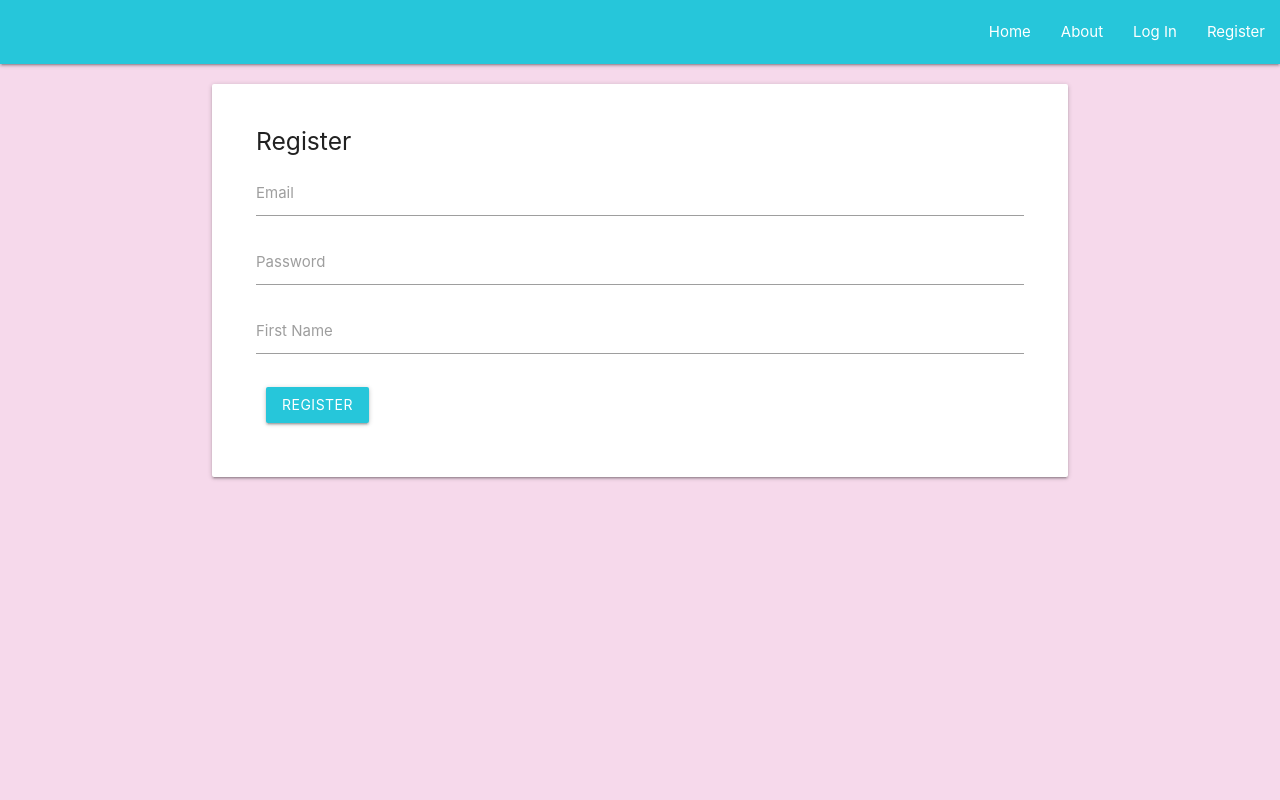
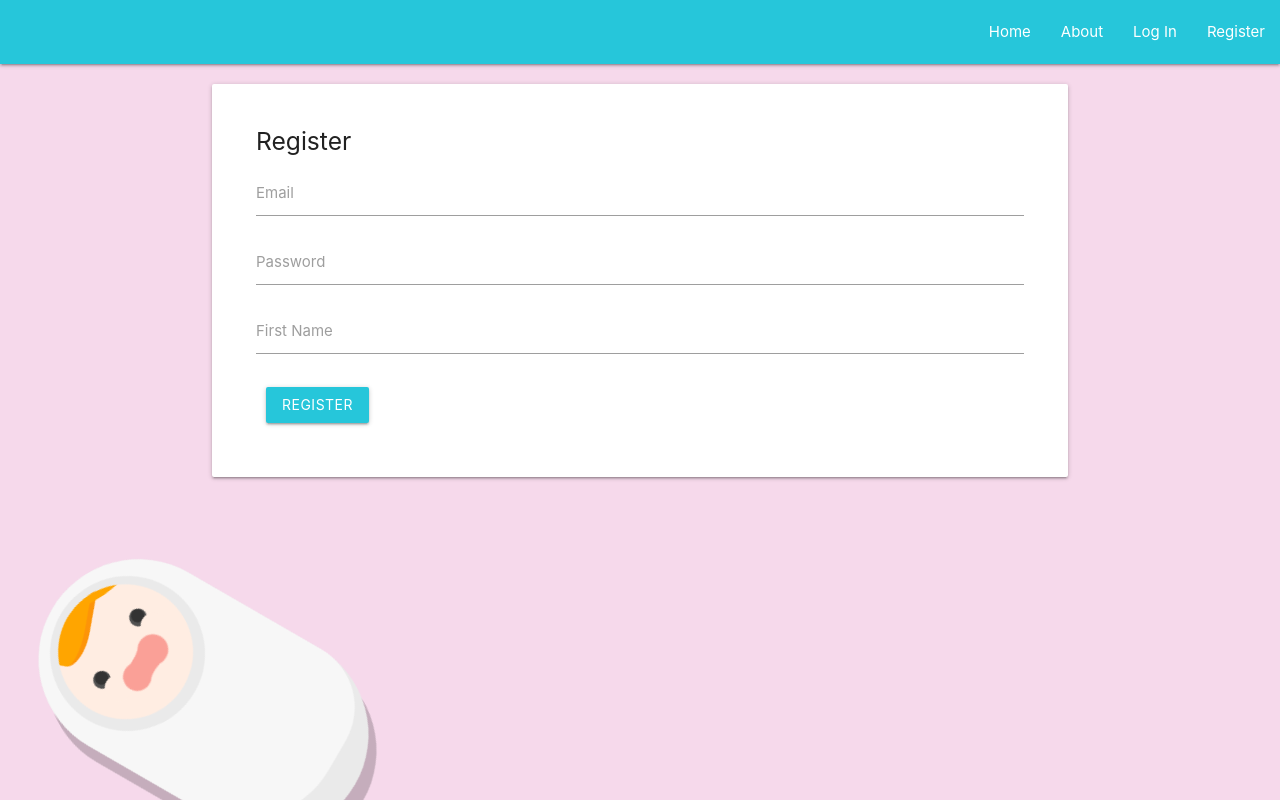
Before and after one commit to peikovakate/baby-handy-client, a React (Create React App) app: page /signup in a window 1280 px wide. Built offline with nearby package versions, Linux system fonts and the light colour scheme.

Commit message:
added baby animation

```diff
--- a/src/App.js
+++ b/src/App.js
@@ -9,6 +9,7 @@ import Home from './_components/Home'
 import About from './_components/About'
 import { AddChild } from './_components/AddChild'
 import { ChildList }  from './_components/ChildList'
+import Baby from './_components/Baby';
 
 
 class App extends Component {
@@ -34,7 +35,9 @@ class App extends Component {
             { alert.message &&
               <div className='card-panel'>{alert.message}</div>
             }
+
             <main>
+            <Baby/>
               <Switch>
                 <Route exact path='/' component={Home}/>
                 <Route path='/about' component={About}/>
@@ -44,6 +47,7 @@ class App extends Component {
                 <PrivateRoute path='/childlist' component={ChildList}/>
               </Switch>
             </main>
+
         </div>
         </div>
       </Router>
--- /dev/null
+++ b/src/_components/Baby.js
@@ -0,0 +1,48 @@
+import React from "react"
+
+const Baby = props => (
+    <div className="baby-container">
+    <div id="background"></div>
+<div class="baby-container">
+  <div id="baby-shadow"></div>
+  <div id="baby-body"></div>
+  <div id="head">
+    <div id="hair-container">
+      <div id="hair-left" class="hair"></div>
+      <div id="hair-right" class="hair"></div>
+    </div>
+    <div id="eye-container">
+      <div class="eye"></div>
+      <div id="eye-right" class="eye"></div>
+    </div>
+    <div id="mouth-container">
+      <div id="mouth-left" class="mouth"></div>
+      <div id="mouth-center" class="mouth"></div>
+      <div id="mouth-right" class="mouth"></div>
+    </div>
+  </div>
+
+
+</div>
+
+
+<svg xmlns="http://www.w3.org/2000/svg" version="1.1">
+  <defs>
+    <filter id="goo">
+  <feGaussianBlur in="SourceGraphic" stdDeviation="10" result="blur" />
+  <feColorMatrix in="blur" mode="matrix"
+                 values="1 0 0 0 0
+                         0 1 0 0 0
+                         0 0 1 0 0
+                         0 0 0 23 -11" result="goo" />
+  <feBlend in="SourceGraphic" in2="goo" />
+</filter>
+  </defs>
+</svg>
+
+
+
+    </div>
+);
+
+export default Baby
--- a/src/_components/index.js
+++ b/src/_components/index.js
@@ -7,3 +7,4 @@ export * from './Header';
 export * from './Home';
 export * from './SignIn';
 export * from './SignUp';
+export * from './Baby';
--- a/src/_services/user.service.js
+++ b/src/_services/user.service.js
@@ -1,8 +1,8 @@
 import { authHeader } from '../_helpers';
 
 // const api = "http://127.0.0.1:8000"
-const api = "http://3.8.93.243:8000"
-// const api = "https://3.8.93.243"
+// const api = "http://3.8.93.243:8000"
+const api = "https://3.8.93.243"
 
 export const userService = {
     login,
--- a/src/index.css
+++ b/src/index.css
@@ -52,3 +52,194 @@ font-family: "Segoe UI", "Roboto", "Oxygen",
   /* text-shadow: 0 1px 1px #fff  !important; */
   /* background-color: red !important; */
 }
+
+
+
+.baby-container {
+  height: 350px;
+  left: 15%;
+  position: fixed;
+  text-align: center;
+  top: 80%;
+  transform: translate(-50%, -50%) rotate(-30deg);
+/*   transform: translate(-50%, -50%); */
+}
+/* /////////////////////////////////////////// HEAD /////// */
+#head {
+  animation: head-anima 0.8s infinite ease-in-out;
+  background-color: #ffede2;
+  border-radius: 50%;
+  display: flex;
+  flex-direction: column;
+  height: 150px;
+  justify-content: space-between;
+  left: 5px;
+  overflow: hidden;
+  position: absolute;
+  top: 10px;
+  transform: scale(0.9);
+  width: 150px;
+}
+@keyframes head-anima {
+  0% {left: 5px;}
+  50% {left: 45px;}
+}
+#hair-container {
+  height: 40px;
+  position: relative;
+  width: 150px;
+}
+.hair {
+  background-color: orange;
+  position: absolute;
+}
+#hair-left {
+  animation: hair-anima 0.8s infinite ease-in-out;
+  border: 0px solid #FD9408;
+  border-bottom: 6px solid #FD9408;
+  border-radius: 20% 80% 10% 50%;
+  bor-sizing: border-box;
+  height: 40px;
+  left: 30px;
+  top: -10px;
+  transform: rotate(-20deg);
+  width: 90px;
+}
+@keyframes hair-anima {
+  0% {left: 30px;}
+  50% {left: 20px;}
+}
+#hair-right {
+  border-radius: 0 80% 0 80%;
+  height: 30px;
+  right: 0;
+  top: -10px;
+  transform: rotate(20deg);
+  width: 75px;
+}
+#eye-container {
+/*   background-color: red; */
+  display: flex;
+  justify-content: space-between;
+  margin: 0 auto -5px auto;
+  position: relative;
+  width: 100px;
+}
+.eye {
+  background-color: #515151;
+  border-radius: 50%;
+  height: 20px;
+  position: relative;
+  width: 20px;
+}
+.eye::before {
+  content:"";
+  background-color: #333;
+  border-radius: 50%;
+  height: 15px;
+  right: 1px;
+  position: absolute;
+  top: 1px;
+  width: 15px;
+}
+.eye::after {
+  animation: eye-anima 1.5s infinite ease-in-out;
+  content:"";
+  background-color: #ffede2;
+  border-radius: 50%;
+  height: 30px;
+  left: -4px;
+  position: absolute;
+  top: 15px;
+  width: 30px;
+}
+@keyframes eye-anima {
+  0% {top: 15px;}
+  70% {top: 15px;}
+  80% {top: 30px;}
+}
+#mouth-container{
+  animation: mouth-anima 0.25s infinite ease-in-out;
+  height: 30px;
+  margin: -5px auto 35px auto;
+  position: relative;
+  transform: scale(0.9);
+  width: 75px;
+  filter: url('#goo');
+}
+@keyframes mouth-anima {
+  0% {width: 75px;}
+  50% {width: 50px;}
+}
+.mouth {
+  background-color: #FAA097;
+  border-radius: 50%;
+  position: absolute;
+  top: 50%;
+  transform: translateY(-50%);
+}
+#mouth-left {
+  height: 35px;
+  left: 0;
+  width: 35px;
+}
+#mouth-center{
+  height: 28px;
+  left: calc(50% - 25px);
+  width: 50px;
+}
+#mouth-right {
+  height: 38px;
+  right: 0;
+  width: 38px;
+}
+/* /////////////////////////////////////////// BODY /////// */
+#baby-body {
+  animation: body-anima 0.8s infinite ease-in-out;
+  background-color: #f7f7f7;
+  border-radius: 100px;
+  border-radius: 150px 150px 100px 150px;
+  height: 320px;
+  left: -15px;
+  position: absolute;
+  width: 200px;
+}
+@keyframes body-anima {
+  0% {left: -15px;}
+  50% {left: 15px;}
+}
+#baby-body:after {
+  content:"";
+  background-color: #eaeaea;
+  border-radius: 50%;
+  height: 155px;
+  left: 22px;
+  position: absolute;
+  top: 10px;
+  width: 155px;
+}
+#baby-body:before {
+  content:"";
+  background-color: #eaeaea;
+  border-radius: 150px;
+  height: 350px;
+  left: 0;
+  position: absolute;
+  width: 200px;
+  z-index: -99;
+}
+#baby-shadow {
+  animation: shadow-anima 0.8s infinite ease-in-out;
+  background-color: rgba(0,0,0,0.2);
+  border-radius: 150px;
+  height: 350px;
+  left: -20px;
+  position: absolute;
+  top: 15px;
+  width: 200px;
+  z-index: -99;
+}
+@keyframes shadow-anima {
+  0% {left: -20px;}
+  50% {left: 0px;}
+}
```
